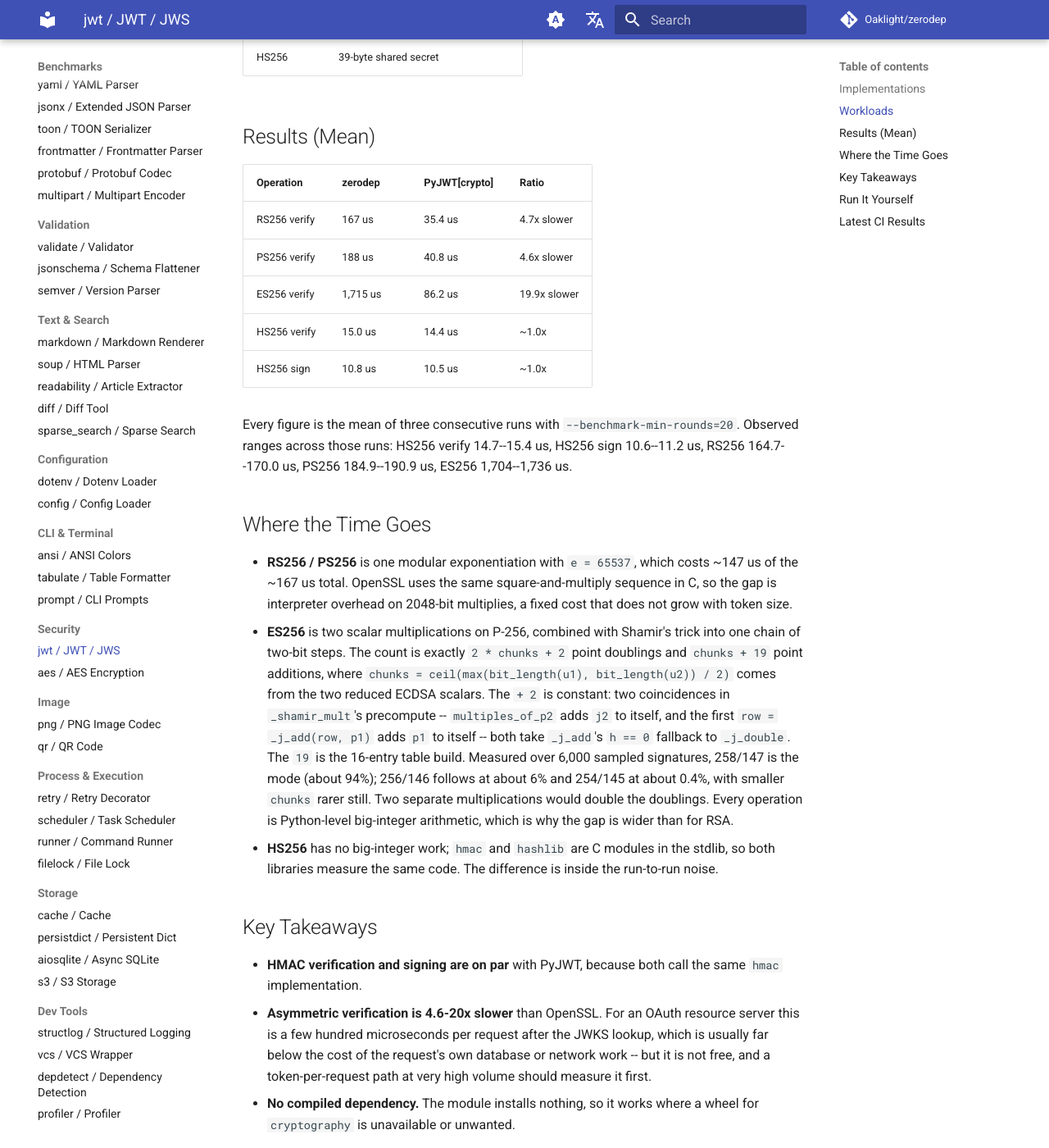
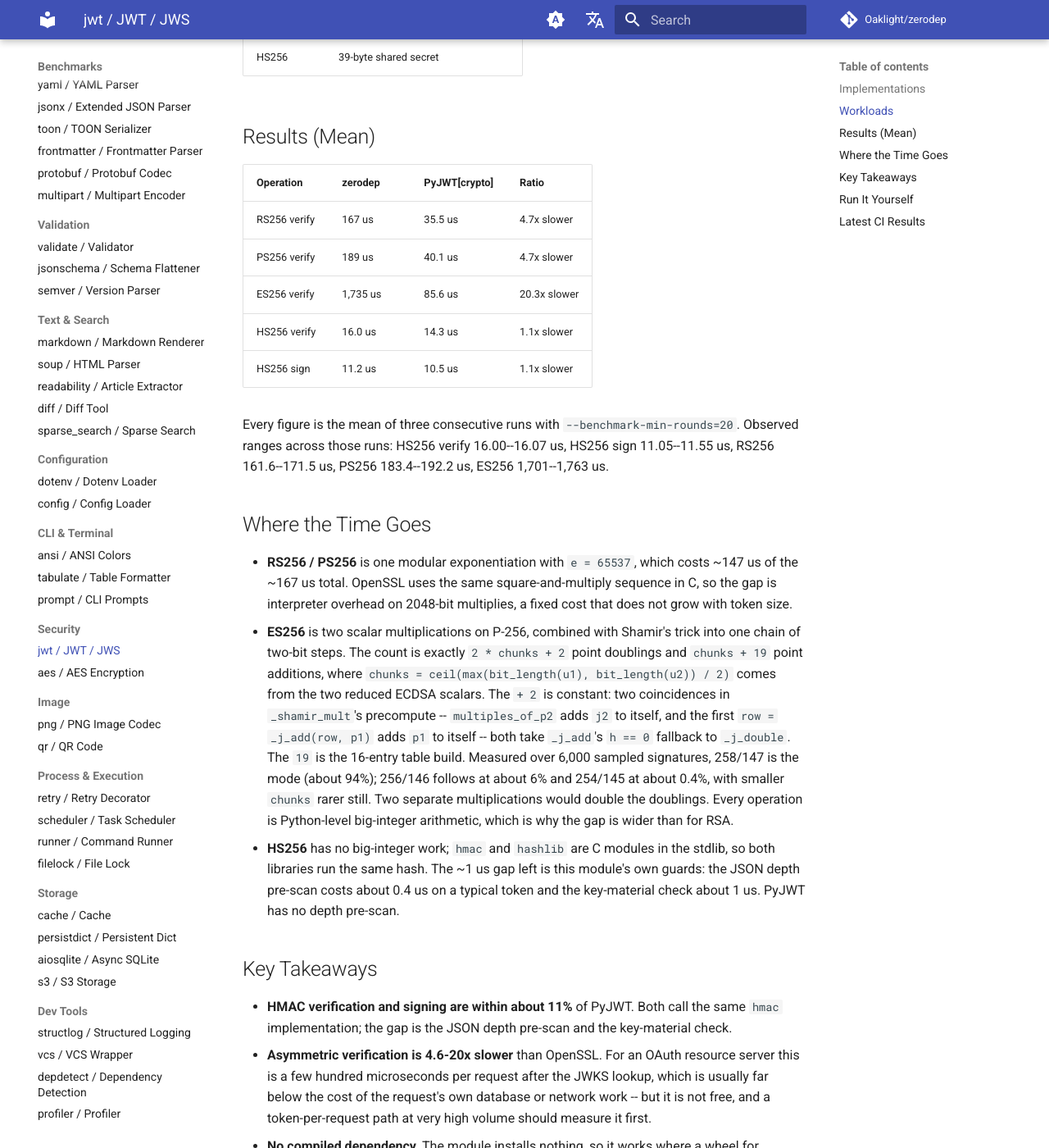
Before and after one commit to Oaklight/zerodep, an MkDocs documentation site: the page built from docs/benchmarks/jwt.md, in a window 1280 px wide and 1400 px high, scrolled down 1053 px. Shown: the whole window at 82% size. Built offline with MkDocs 1.6.1 and Material for MkDocs 9.7.7, drawn with Linux system fonts in a browser that asks for light colours; comment, search, counter and statistics services are not loaded.

Commit message:
docs(jwt): re-measure the benchmark table and explain the remaining HMAC gap
Three runs at 7c4b9cb with --benchmark-min-rounds=20. HS256 verify is
16.0 us (was 15.0): the JSON depth pre-scan and the key-material check
cost about 1.4 us together. The other rows move inside their old ranges.
Also documents RFC 4716 armor, ssh-dss and the best-effort nature of the
key-material denylist.

```diff
--- a/docs/benchmarks/jwt.md
+++ b/docs/benchmarks/jwt.md
@@ -31,23 +31,23 @@ Each case verifies (or, for HS256, signs) a token with six claims (`sub`, `iss`,
 
 | Operation | zerodep | PyJWT[crypto] | Ratio |
 |-----------|---------|---------------|-------|
-| RS256 verify | 167 us | 35.4 us | 4.7x slower |
-| PS256 verify | 188 us | 40.8 us | 4.6x slower |
-| ES256 verify | 1,715 us | 86.2 us | 19.9x slower |
-| HS256 verify | 15.0 us | 14.4 us | ~1.0x |
-| HS256 sign | 10.8 us | 10.5 us | ~1.0x |
+| RS256 verify | 167 us | 35.5 us | 4.7x slower |
+| PS256 verify | 189 us | 40.1 us | 4.7x slower |
+| ES256 verify | 1,735 us | 85.6 us | 20.3x slower |
+| HS256 verify | 16.0 us | 14.3 us | 1.1x slower |
+| HS256 sign | 11.2 us | 10.5 us | 1.1x slower |
 
-Every figure is the mean of three consecutive runs with `--benchmark-min-rounds=20`. Observed ranges across those runs: HS256 verify 14.7--15.4 us, HS256 sign 10.6--11.2 us, RS256 164.7--170.0 us, PS256 184.9--190.9 us, ES256 1,704--1,736 us.
+Every figure is the mean of three consecutive runs with `--benchmark-min-rounds=20`. Observed ranges across those runs: HS256 verify 16.00--16.07 us, HS256 sign 11.05--11.55 us, RS256 161.6--171.5 us, PS256 183.4--192.2 us, ES256 1,701--1,763 us.
 
 ## Where the Time Goes
 
 - **RS256 / PS256** is one modular exponentiation with `e = 65537`, which costs ~147 us of the ~167 us total. OpenSSL uses the same square-and-multiply sequence in C, so the gap is interpreter overhead on 2048-bit multiplies, a fixed cost that does not grow with token size.
 - **ES256** is two scalar multiplications on P-256, combined with Shamir's trick into one chain of two-bit steps. The count is exactly `2 * chunks + 2` point doublings and `chunks + 19` point additions, where `chunks = ceil(max(bit_length(u1), bit_length(u2)) / 2)` comes from the two reduced ECDSA scalars. The `+ 2` is constant: two coincidences in `_shamir_mult`'s precompute -- `multiples_of_p2` adds `j2` to itself, and the first `row = _j_add(row, p1)` adds `p1` to itself -- both take `_j_add`'s `h == 0` fallback to `_j_double`. The `19` is the 16-entry table build. Measured over 6,000 sampled signatures, 258/147 is the mode (about 94%); 256/146 follows at about 6% and 254/145 at about 0.4%, with smaller `chunks` rarer still. Two separate multiplications would double the doublings. Every operation is Python-level big-integer arithmetic, which is why the gap is wider than for RSA.
-- **HS256** has no big-integer work; `hmac` and `hashlib` are C modules in the stdlib, so both libraries measure the same code. The difference is inside the run-to-run noise.
+- **HS256** has no big-integer work; `hmac` and `hashlib` are C modules in the stdlib, so both libraries run the same hash. The ~1 us gap left is this module's own guards: the JSON depth pre-scan costs about 0.4 us on a typical token and the key-material check about 1 us. PyJWT has no depth pre-scan.
 
 ## Key Takeaways
 
-- **HMAC verification and signing are on par** with PyJWT, because both call the same `hmac` implementation.
+- **HMAC verification and signing are within about 11%** of PyJWT. Both call the same `hmac` implementation; the gap is the JSON depth pre-scan and the key-material check.
 - **Asymmetric verification is 4.6-20x slower** than OpenSSL. For an OAuth resource server this is a few hundred microseconds per request after the JWKS lookup, which is usually far below the cost of the request's own database or network work -- but it is not free, and a token-per-request path at very high volume should measure it first.
 - **No compiled dependency.** The module installs nothing, so it works where a wheel for `cryptography` is unavailable or unwanted.
 
```
Also changed, not shown: docs/modules/jwt.md (+1 -1 lines).
